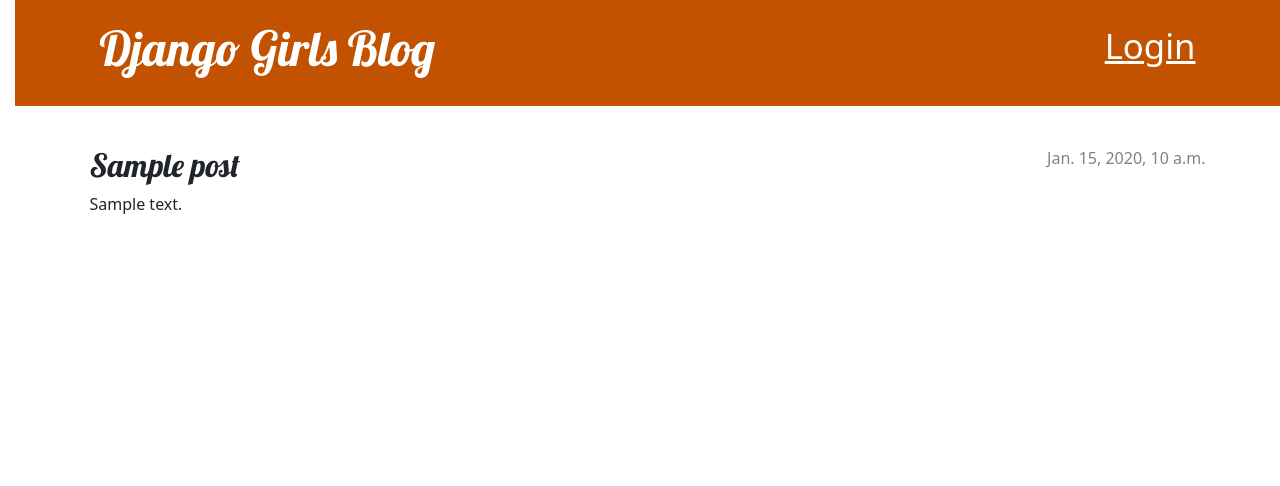
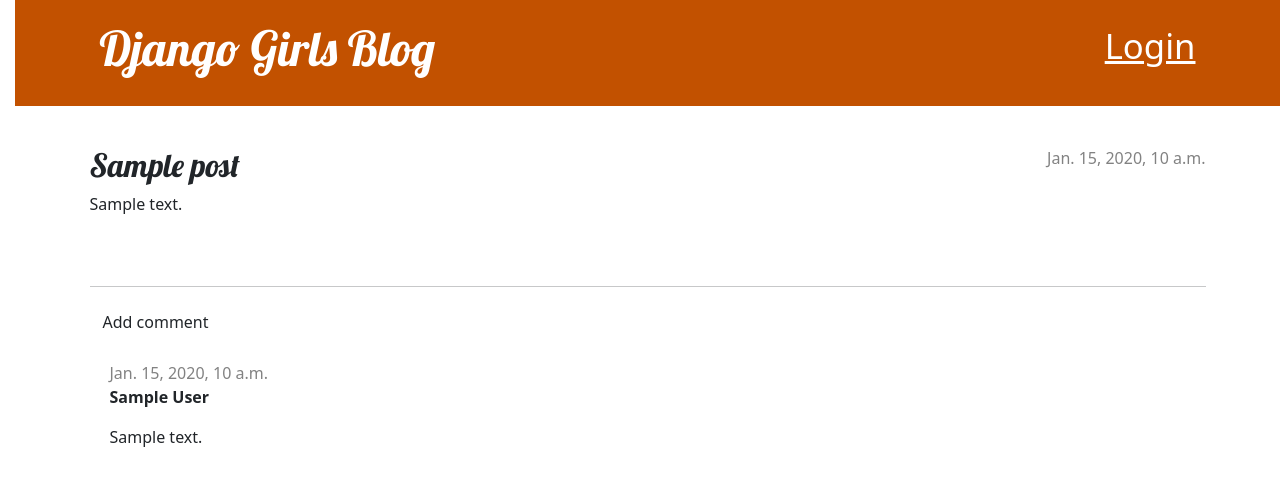
Before and after one commit to psommers1/my-first-blog, a Django app: page /post/1/ in a window 1280 px wide. Shown: the top 486 px of the page. Run offline with Django 5.2, Linux system fonts and the light colour scheme; tables that the repository leaves empty hold one stand-in row (values such as "Sample post").

Commit message:
Homework: create comment model

```diff
--- a/blog/admin.py
+++ b/blog/admin.py
@@ -1,4 +1,5 @@
 from django.contrib import admin
-from .models import Post
+from .models import Post, Comment
 
 admin.site.register(Post)
+admin.site.register(Comment)
--- a/blog/models.py
+++ b/blog/models.py
@@ -16,3 +16,21 @@
 
     def __str__(self):
         return self.title
+
+    def approved_comments(self):
+        return self.comments.filter(approved_comment=True)
+
+
+class Comment(models.Model):
+    post = models.ForeignKey('blog.Post', on_delete=models.CASCADE, related_name='comments')
+    author = models.CharField(max_length=200)
+    text = models.TextField()
+    created_date = models.DateTimeField(default=timezone.now)
+    approved_comment = models.BooleanField(default=False)
+
+    def approve(self):
+        self.approved_comment = True
+        self.save()
+
+    def __str__(self):
+        return self.text
--- a/blog/static/css/blog.css
+++ b/blog/static/css/blog.css
@@ -78,3 +78,7 @@
     color: #FFFFFF;
     background-color: #C25100;
 }
+
+.comment {
+    margin: 20px 0px 20px 20px;
+}
--- a/blog/templates/blog/post_detail.html
+++ b/blog/templates/blog/post_detail.html
@@ -26,4 +26,29 @@
         <h2>{{ post.title }}</h2>
         <p>{{ post.text|linebreaksbr }}</p>
     </article>
+
+    <hr>
+    <a class="btn btn-default" href="{% url 'add_comment_to_post' pk=post.pk %}">Add comment</a>
+
+    {% for comment in post.comments.all %}
+        {% if user.is_authenticated or comment.approved_comment %}
+        <div class="comment">
+            <div class="date">
+                {{ comment.created_date }}
+                {% if not comment.approved_comment %}
+                    <a class="btn btn-default" href="{% url 'comment_remove' pk=comment.pk %}">
+                       {% include './icons/hand-thumbs-down.svg' %}
+                    </a>
+                    <a class="btn btn-default" href="{% url 'comment_approve' pk=comment.pk %}">
+                       {% include './icons/hand-thumbs-up.svg' %}
+                    </a>
+                {% endif %}
+            </div>
+            <strong>{{ comment.author }}</strong>
+            <p>{{ comment.text|linebreaks }}</p>
+        </div>
+        {% endif %}
+    {% empty %}
+        <p>No comments here yet :(</p>
+    {% endfor %}
 {% endblock %}
--- a/blog/templates/blog/post_list.html
+++ b/blog/templates/blog/post_list.html
@@ -8,6 +8,7 @@
             </time>
             <h2><a href="{% url 'post_detail' pk=post.pk %}">{{ post.title }}</a></h2>
             <p>{{ post.text|linebreaksbr }}</p>
+            <a href="{% url 'post_detail' pk=post.pk %}">Comments: {{ post.approved_comments.count }}</a>
         </article>
     {% endfor %}
 {% endblock %}
--- a/blog/urls.py
+++ b/blog/urls.py
@@ -9,4 +9,7 @@
     path('drafts/', views.post_draft_list, name='post_draft_list'),
     path('post/<int:pk>/publish/', views.post_publish, name='post_publish'),
     path('post/<int:pk>/remove/', views.post_remove, name='post_remove'),
+    path('post/<int:pk>/comment/', views.add_comment_to_post, name='add_comment_to_post'),
+    path('comment/<int:pk>/approve/', views.comment_approve, name='comment_approve'),
+    path('comment/<int:pk>/remove/', views.comment_remove, name='comment_remove'),
 ]
--- a/blog/views.py
+++ b/blog/views.py
@@ -1,7 +1,7 @@
 from django.shortcuts import render, get_object_or_404, redirect
 from django.utils import timezone
-from .models import Post
-from .forms import PostForm
+from .models import Post, Comment
+from .forms import PostForm, CommentForm
 from django.contrib.auth.decorators import login_required
 
 # Create your views here.
@@ -58,3 +58,28 @@
     else:
         form = PostForm(instance=post)
     return render(request, 'blog/post_edit.html', {'form': form})
+
+def add_comment_to_post(request, pk):
+    post = get_object_or_404(Post, pk=pk)
+    if request.method == "POST":
+        form = CommentForm(request.POST)
+        if form.is_valid():
+            comment = form.save(commit=False)
+            comment.post = post
+            comment.save()
+            return redirect('post_detail', pk=post.pk)
+    else:
+        form = CommentForm()
+    return render(request, 'blog/add_comment_to_post.html', {'form': form})
+
+@login_required
+def comment_approve(request, pk):
+    comment = get_object_or_404(Comment, pk=pk)
+    comment.approve()
+    return redirect('post_detail', pk=comment.post.pk)
+
+@login_required
+def comment_remove(request, pk):
+    comment = get_object_or_404(Comment, pk=pk)
+    comment.delete()
+    return redirect('post_detail', pk=comment.post.pk)
```
Also changed, not shown: blog/forms.py (+7 -1 lines), blog/templates/blog/add_comment_to_post.html (added, +9 -0 lines).
